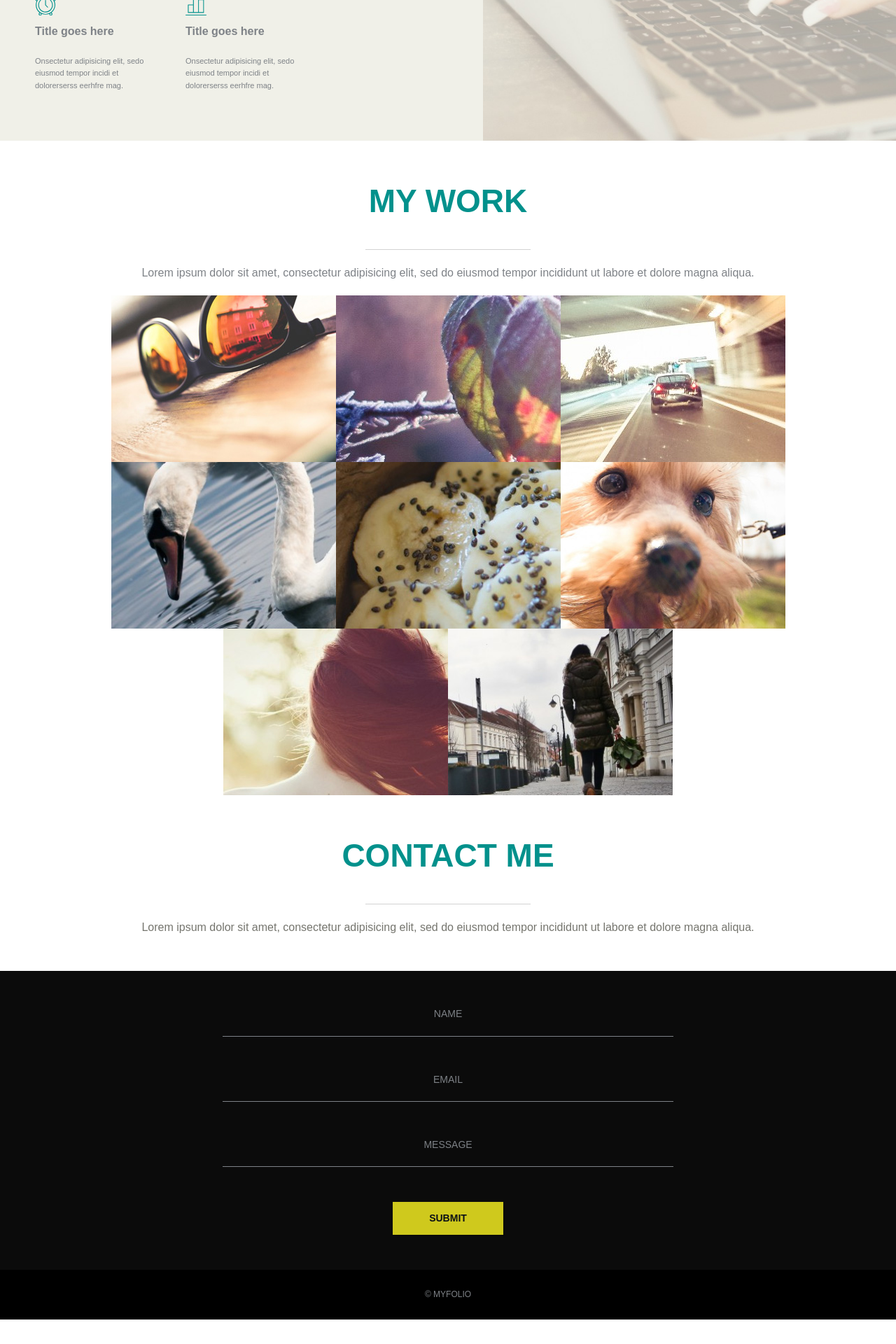
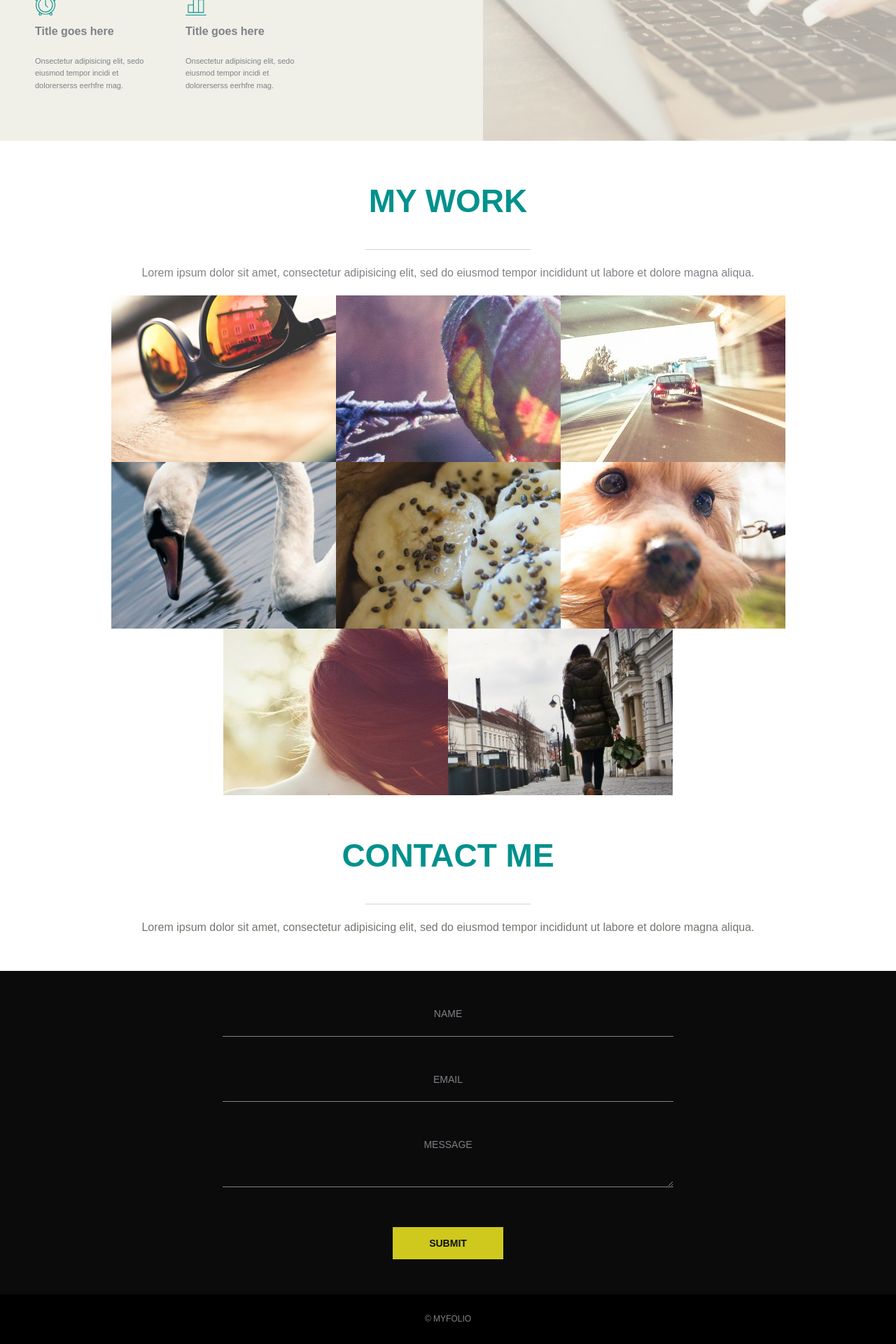
Before and after one commit to goronfreeman/goronfreeman.github.io-myfolio, a Jekyll site: the page built from index.html, in a window 1280 px wide. Shown: the part 1874-3794 px from the top of the page at 70% size. Built offline with Jekyll 4.4.1, drawn with Linux system fonts in a browser that asks for light colours; nearby versions of some CDN libraries; Markdown is read by kramdown in place of the engine named in the settings; before the commit the page ends 3759 px from its top, so only the background shows below that.

Commit message:
minor tweaks

```diff
--- a/_includes/contact.html
+++ b/_includes/contact.html
@@ -19,10 +19,10 @@
       Email<br>
       <input type="text" name="email"><br>
       Message<br>
-      <!-- <textarea name="message" rows="2"></textarea><br> -->
-      <input type="text" name="message"><br>
+      <textarea name="message" rows="2"></textarea><br>
+      <!-- <input type="text" name="message"><br> -->
       </form>
-      <input type="submit" name="submit" id=submit>
+      <input type="submit" name="submit" id="submit">
 
     <!-- <a href="#"><div class="button">Submit</div></a> -->
   </div>
--- a/assets/css/2-modules/contact.sass
+++ b/assets/css/2-modules/contact.sass
@@ -17,11 +17,11 @@
       color: $text-light
       text-transform: uppercase
 
-      input[type=text]
+      input[type=text], textarea
         background-color: transparent
         border: none
         border-bottom: 1px solid $text-light
-        width: 640px
+        width: 50%
         text-align: center
         margin-bottom: 50px
 
--- a/assets/css/2-modules/services.sass
+++ b/assets/css/2-modules/services.sass
@@ -25,7 +25,7 @@
       display: flex
       flex-wrap: wrap
 
-      [class^="icon-"]
+      [class^="icon-"]:nth-child(odd)
         margin-right: 50px
 
       .icon
--- a/assets/css/main.css
+++ b/assets/css/main.css
@@ -397,13 +397,13 @@ a:hover, a:focus {
   color: #eae568; }
 
 ::-moz-selection {
-  background: #FFF498; }
+  background: #cfc91d; }
 
 ::selection {
-  background: #FFF498; }
+  background: #cfc91d; }
 
 ::-moz-selection {
-  background: #FFF498; }
+  background: #cfc91d; }
 
 img::-moz-selection {
   background: transparent; }
@@ -415,7 +415,7 @@ img::-moz-selection {
   background: transparent; }
 
 body {
-  -webkit-tap-highlight-color: #FFF498; }
+  -webkit-tap-highlight-color: #cfc91d; }
 
 body {
   background: #fff;
@@ -589,7 +589,7 @@ header {
       -webkit-flex-wrap: wrap;
           -ms-flex-wrap: wrap;
               flex-wrap: wrap; }
-      .test .services-wrap .services-lockup [class^="icon-"] {
+      .test .services-wrap .services-lockup [class^="icon-"]:nth-child(odd) {
         margin-right: 50px; }
       .test .services-wrap .services-lockup .icon {
         height: 30px;
@@ -687,14 +687,14 @@ header {
     .contact-wrap .contact-bottom form {
       color: #7e8287;
       text-transform: uppercase; }
-      .contact-wrap .contact-bottom form input[type=text] {
+      .contact-wrap .contact-bottom form input[type=text], .contact-wrap .contact-bottom form textarea {
         background-color: transparent;
         border: none;
         border-bottom: 1px solid #7e8287;
-        width: 640px;
+        width: 50%;
         text-align: center;
         margin-bottom: 50px; }
-        .contact-wrap .contact-bottom form input[type=text]:focus {
+        .contact-wrap .contact-bottom form input[type=text]:focus, .contact-wrap .contact-bottom form textarea:focus {
           outline: 0; }
     .contact-wrap .contact-bottom #submit {
       background-color: #cfc91d;
```
